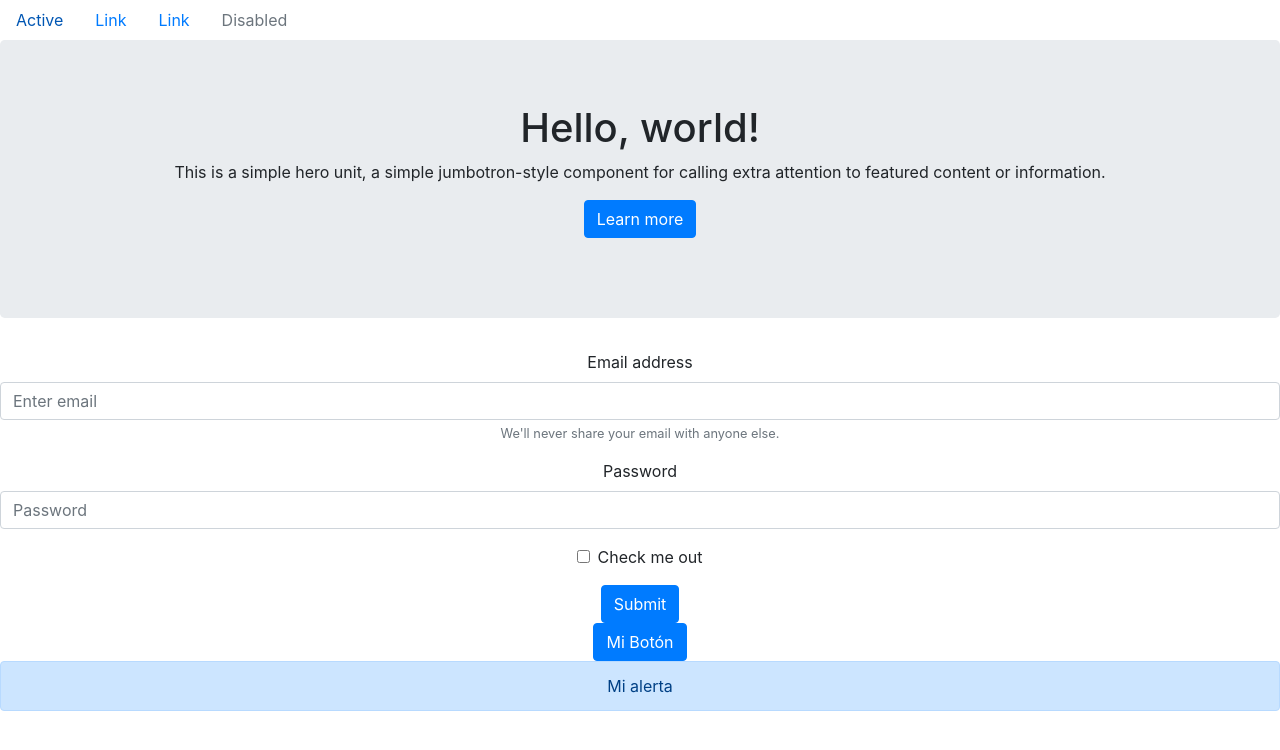
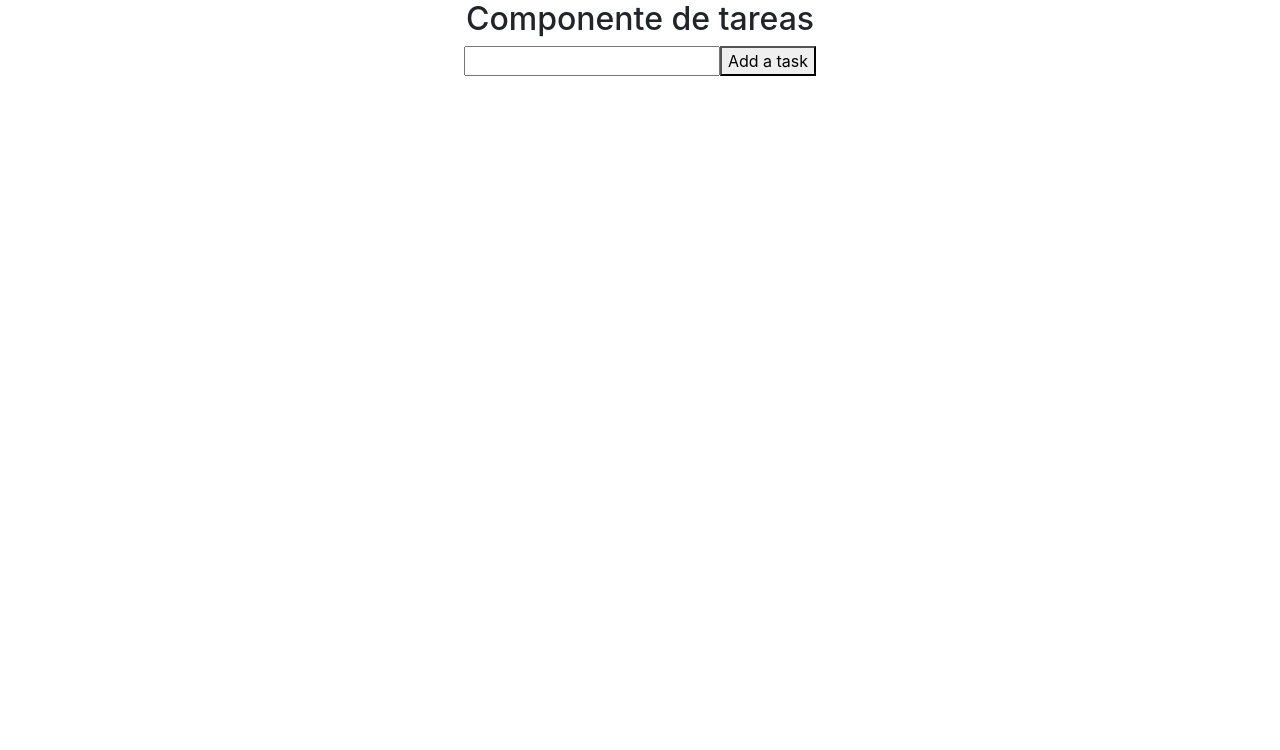
Before and after one commit to pepesan/ejemplos-react-ts, a React (Create React App) app: page / in a window 1280 px wide. Shown: the top 750 px of the page. Built offline with nearby package versions, Linux system fonts and the light colour scheme.

Commit message:
mejora de los ejemplos

```diff
--- a/src/App.tsx
+++ b/src/App.tsx
@@ -16,14 +16,12 @@ import FichaEmpleadoComponente from "./FichaEmpleadoComponente";
 import {Empleado} from "./Empleado";
 import AppRouter from "./rutas/AppRouter";
 import PeticionesWeb from "./peticionesweb/PeticionesWeb";
-import ClientesContenedor from "./ejercicios/clientes/ClientesContenedor";
 
 function App() {
   var empleado: Empleado = new Empleado();
   return (
     <div className="App">
-
-      <BootstrapComponente/>
+      <TaskComponent />
     </div>
   );
 }
--- a/src/peticionesweb/PeticionesWeb.tsx
+++ b/src/peticionesweb/PeticionesWeb.tsx
@@ -27,10 +27,11 @@ class  PeticionesWeb extends Component{
                 <ul>
                     { this.state.persons.map((partido: Partido) =>{
                         const imgurl= "https://cursosdedesarrollo.com/pactometro/img/"+partido.imagen;
+                        const alt="Logotipo del "+ partido.nombre;
                         return (
                         <li>
                             {partido.nombre}, {partido.dipu} escaños
-                            <img src={imgurl}/>
+                            <img src={imgurl} alt={alt}/>
                         </li>)
                         }
                     )
--- a/src/tasks/TaskComponent.tsx
+++ b/src/tasks/TaskComponent.tsx
@@ -7,7 +7,10 @@ interface State {
     newTask: Task;
     tasks: Task[];
 }
-class  TaskComponent extends Component<{}, State>{
+/*
+Componente de gestión de tareas
+ */
+class  TaskComponent extends Component<any, State>{
     state = {
         newTask: {
             id: 1,
```
